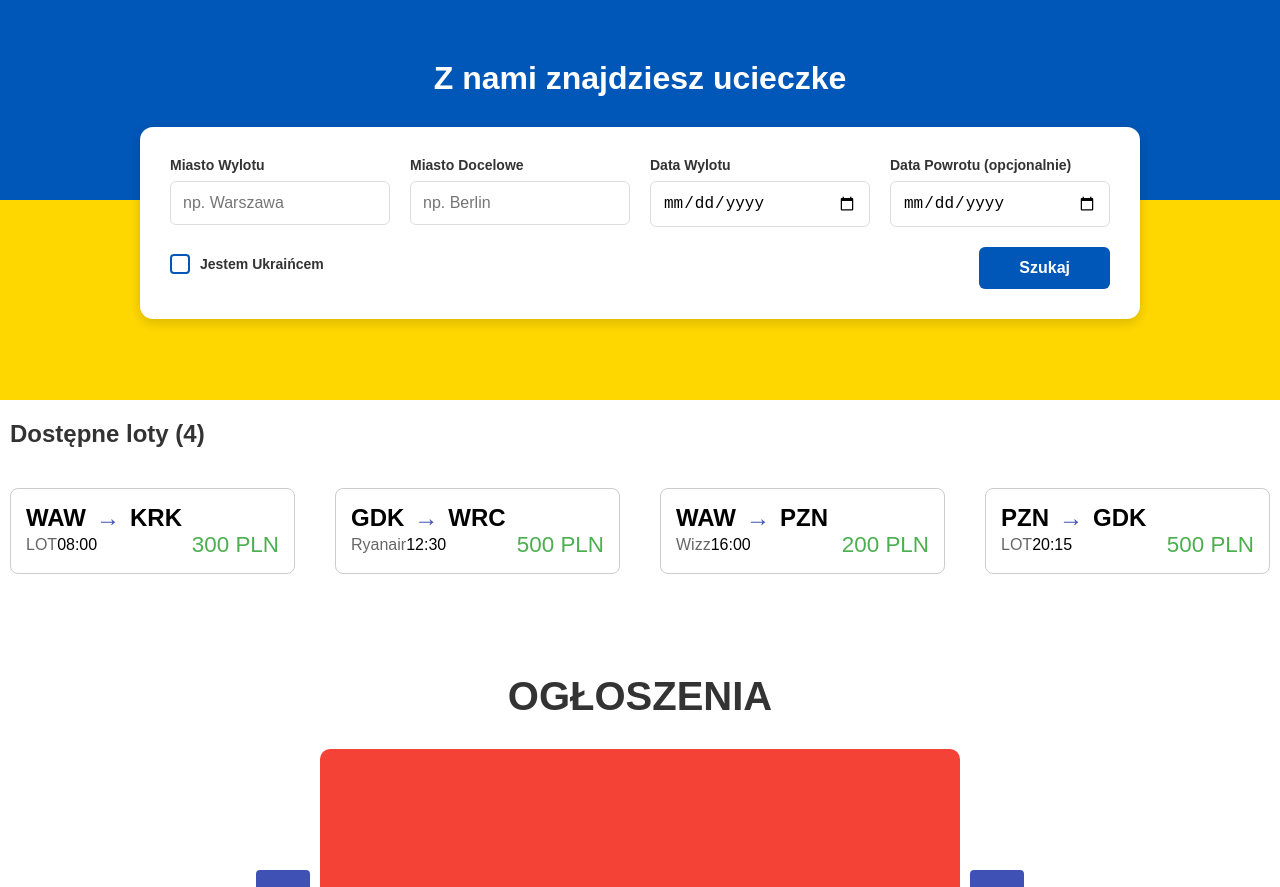
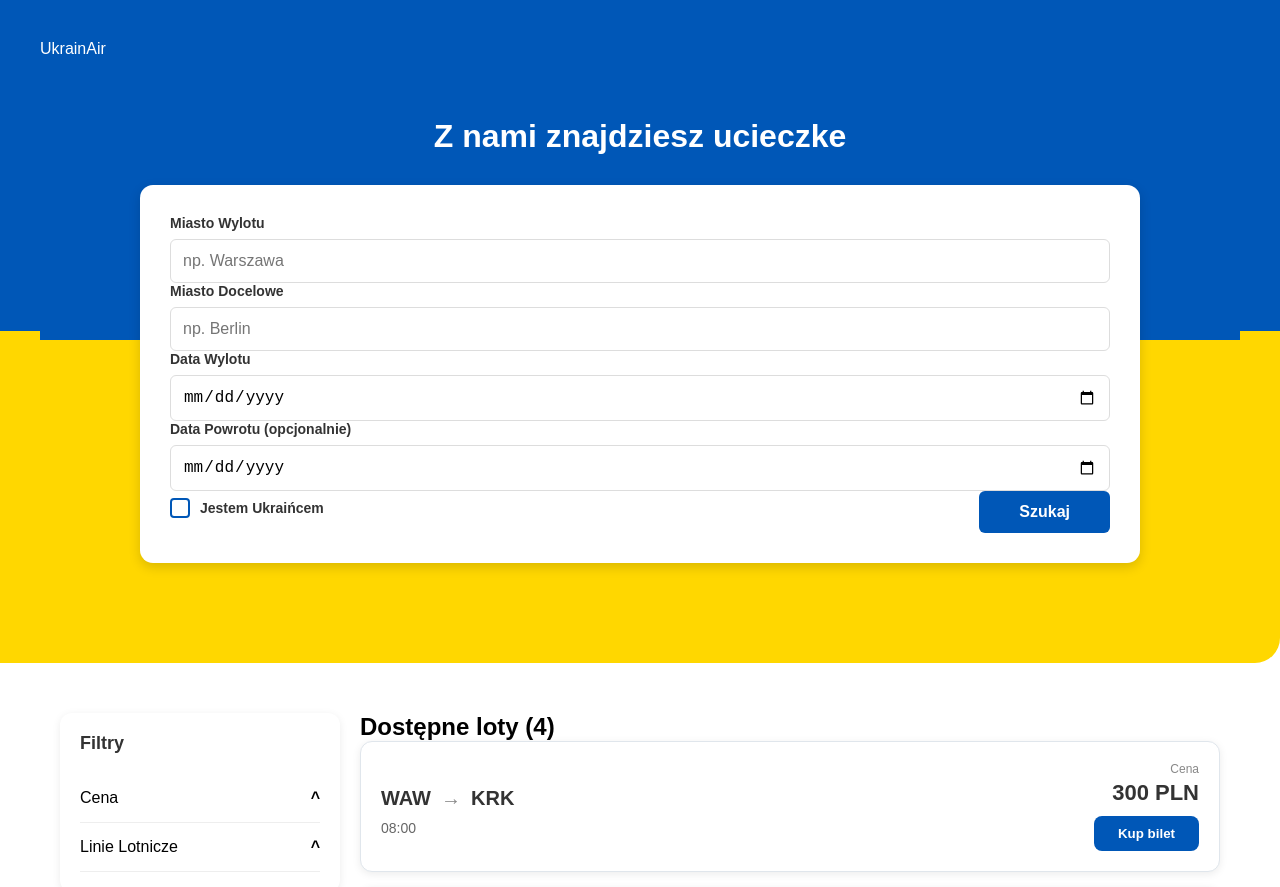
Before and after one commit to j3dek/UkrainAir, a Vue app in the folder client/: page / in a window 1280 px wide. Shown: the top 887 px of the page. Built offline with nearby package versions, Linux system fonts and the light colour scheme.

Commit message:
changed layout

```diff
--- /dev/null
+++ b/client/src/components/FiltersComponent.vue
@@ -0,0 +1,60 @@
+<template>
+  <div class="filters-panel">
+    <h3>Filtry</h3>
+    <div class="filter-section">
+      <div class="filter-header">
+        <span>Cena</span>
+        <span class="arrow">^</span>
+      </div>
+    </div>
+    <div class="filter-section">
+      <div class="filter-header">
+        <span>Linie Lotnicze</span>
+        <span class="arrow">^</span>
+      </div>
+    </div>
+  </div>
+</template>
+
+<script>
+export default {
+  name: 'FiltersComponent'
+}
+</script>
+
+<style scoped>
+.filters-panel {
+  background-color: white;
+  padding: 20px;
+  border-radius: 12px;
+  box-shadow: 0 2px 8px rgba(0,0,0,0.08);
+}
+
+.filters-panel h3 {
+  margin-top: 0;
+  margin-bottom: 20px;
+  font-size: 18px;
+  color: #333;
+}
+
+.filter-section {
+  border-bottom: 1px solid #eee;
+  padding: 15px 0;
+}
+
+.filter-header {
+  display: flex;
+  justify-content: space-between;
+  align-items: center;
+  font-weight: 500;
+  cursor: pointer;
+}
+
+.arrow {
+  font-weight: bold;
+}
+
+.flights-header {
+    margin-top: 30px;
+}
+</style>
--- a/client/src/components/FlightCard.vue
+++ b/client/src/components/FlightCard.vue
@@ -1,17 +1,26 @@
 <template>
   <div class="flight-card">
+    <div class="card-main">
+      <div class="flight-info">
+        <div class="airlines">
+          <span v-for="airline in flightData.airlines" :key="airline" class="airline-logo">
+            {{ airline.toUpperCase() }}
+          </span>
+        </div>
         <div class="route">
           <span class="city">{{ flightData.from }}</span>
           <span class="arrow">→</span>
           <span class="city">{{ flightData.to }}</span>
         </div>
-    <div class="details">
-      <div class="info">
-        <span class="airline">{{ flightData.airline }}</span>
+        <div class="time-and-desc">
           <span class="time">{{ flightData.time }}</span>
+          <span class="description">{{ flightData.description }}</span>
         </div>
-      <div class="price">
-        {{ flightData.price }} PLN
+      </div>
+      <div class="price-section">
+        <div class="price-label">Cena</div>
+        <div class="price">{{ flightData.price }} PLN</div>
+        <button class="buy-button">Kup bilet</button>
       </div>
     </div>
   </div>
@@ -31,35 +40,85 @@ export default {
 
 <style scoped>
 .flight-card {
-  border: 1px solid #ccc;
-  border-radius: 8px;
-  padding: 15px;
-  margin: 10px;
   background-color: white;
+  border-radius: 12px;
+  padding: 20px;
+  box-shadow: 0 2px 8px rgba(0,0,0,0.08);
+  border: 1px solid #e0e6ec;
+}
+
+.card-main {
+  display: flex;
+  justify-content: space-between;
+  align-items: center;
+}
+
+.flight-info {
+  display: flex;
+  flex-direction: column;
+  gap: 10px;
+}
+
+.airlines {
+  display: flex;
+  align-items: center;
+  gap: 15px;
+  font-weight: bold;
+  color: #555;
 }
 
 .route {
-  font-size: 1.5em;
-  font-weight: bold;
+  font-size: 20px;
+  font-weight: 600;
+  color: #333;
 }
 
 .arrow {
   margin: 0 10px;
-  color: #3f51b5;
+  color: #888;
 }
 
-.details {
+.time-and-desc {
     display: flex;
-  justify-content: space-between;
     align-items: center;
+    gap: 15px;
+    color: #666;
+    font-size: 14px;
 }
 
 .airline {
   color: #666;
 }
 
+.price-section {
+  text-align: right;
+}
+
+.price-label {
+    font-size: 12px;
+    color: #888;
+    margin-bottom: 4px;
+}
+
 .price {
-  font-size: 1.4em;
-  color: #4caf50;
+  font-size: 22px;
+  font-weight: bold;
+  color: #333;
+  margin-bottom: 10px;
+}
+
+.buy-button {
+  background-color: #0057B7;
+  color: white;
+  border: none;
+  padding: 10px 24px;
+  border-radius: 8px;
+  font-weight: 600;
+  cursor: pointer;
+  transition: background-color 0.3s;
+}
+
+.buy-button:hover {
+  background-color: #004494;
 }
 </style>
--- a/client/src/components/FlightSearchForm.vue
+++ b/client/src/components/FlightSearchForm.vue
@@ -3,7 +3,7 @@
     <h1>Z nami znajdziesz ucieczke</h1>
         <div class="flight-search-form">
             <form @submit.prevent="handleSearchClick">
-                <div class="form-grid">
+                <div class="form-row">
                     <div class="form-field-wrapper">
                         <label for="departure">Miasto Wylotu</label>
                         <input
@@ -49,7 +49,8 @@
                             </li>
                         </ul>
                     </div>
-
+                </div>
+                <div class="form-row">
                     <div class="form-field-wrapper">
                         <label for="departure-date">Data Wylotu</label>
                         <input
--- a/client/src/components/HomeComponent.vue
+++ b/client/src/components/HomeComponent.vue
@@ -1,12 +1,17 @@
 <template>
   <div id="flight-app">
     <header class="header-section">
-      <FlightSearchForm />
+      <div class="header-content">
+        <div class="logo">UkrainAir</div>
+        <FlightSearchForm />
+      </div>
     </header>
 
     <main class="main-content">
-      <h2>Dostępne loty ({{ mockFlights.length }})</h2>
-      <ResultsList :flights="mockFlights" />
+      <div class="results-container">
+        <FiltersComponent />
+        <ResultsList :flights="mockFlights" />
+      </div>
     </main>
 
     <section class="ad-section">
@@ -19,6 +24,7 @@
 <script>
 import ResultsList from './ResultsList.vue';
 import AdSlider from './AdSlider.vue';
+import FiltersComponent from './FiltersComponent.vue';
 import FlightSearchForm from './FlightSearchForm.vue';
 
 export default {
@@ -26,6 +32,7 @@ export default {
   components: {
     FlightSearchForm,
     ResultsList,
+    FiltersComponent,
     AdSlider
   },
   data() {
@@ -48,13 +55,33 @@ export default {
 }
 
 .header-section {
-  margin-bottom: 20px;
+  background: linear-gradient(to bottom, #0057B7 0%, #0057B7 50%, #FFD700 50%, #FFD700 100%);
+  padding: 40px 20px;
+  color: white;
+  position: relative;
+  border-bottom-right-radius: 25px;
 }
 
-.main-content h2 {
-    margin-bottom: 15px;
-    color: #333;
-    margin: 10px;
+.header-content {
+    max-width: 1200px;
+    margin: 0 auto;
+}
+
+.main-content {
+  width: 100%;
+  max-width: 1200px;
+  margin: 50px auto 0 auto;
+  position: relative;
+  z-index: 2;
+  padding: 0 20px;
+  box-sizing: border-box
+}
+
+.results-container {
+  display: grid;
+  grid-template-columns: 280px 1fr;
+  gap: 20px;
+  align-items: flex-start;
 }
 
 .ad-section {
--- a/client/src/components/ResultsList.vue
+++ b/client/src/components/ResultsList.vue
@@ -1,10 +1,13 @@
 <template>
-  <div class="results-grid">
-    <FlightCard
-      v-for="flight in flights"
-      :key="flight.id"
-      :flight-data="flight"
-    />
+  <div class="results-list-container">
+  <h2>Dostępne loty ({{ flights.length }})</h2>
+    <div class="flights-stack">
+      <FlightCard
+        v-for="flight in flights"
+        :key="flight.id"
+        :flight-data="flight"
+      />
+    </div>
   </div>
 </template>
 
@@ -32,4 +35,11 @@ export default {
   gap: 20px;
   padding: 20px 0;
 }
+
+.flights-stack {
+  display: flex;
+  flex-direction: column;
+  gap: 15px;
+}
+
 </style>
```
Lines whose indentation alone changed are shown as unchanged.
